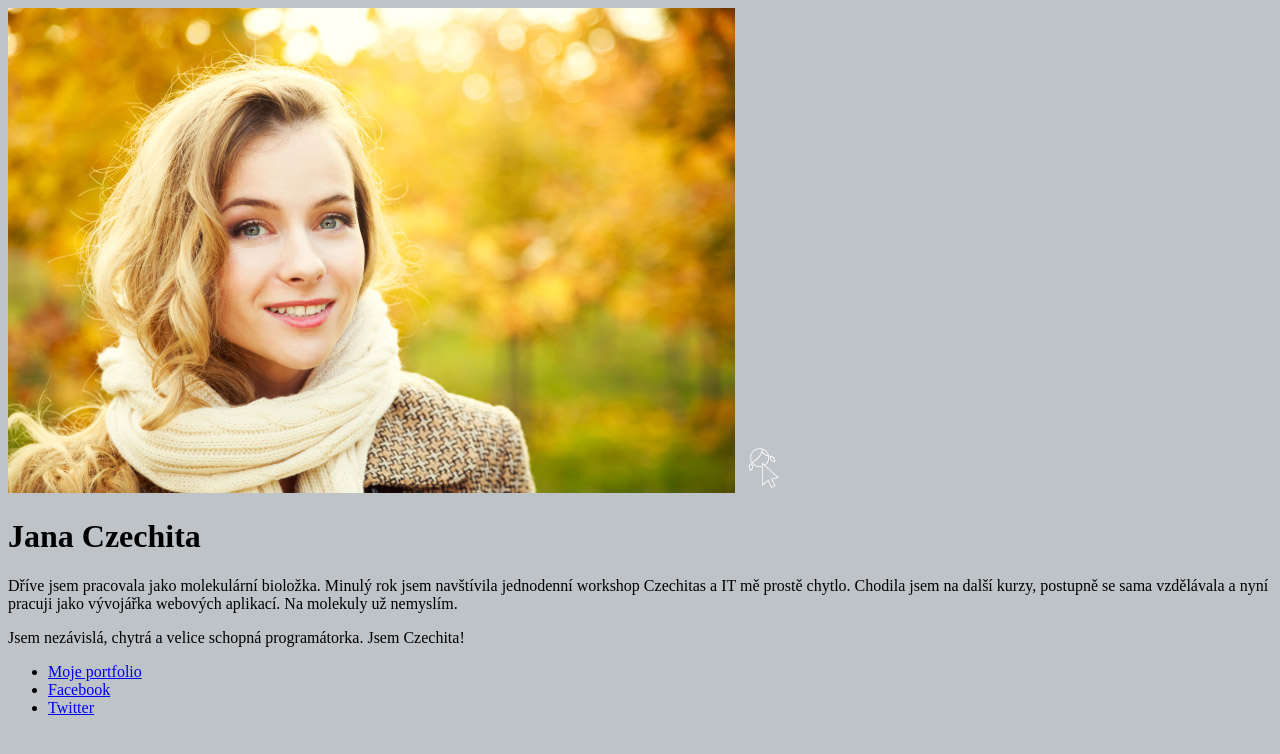
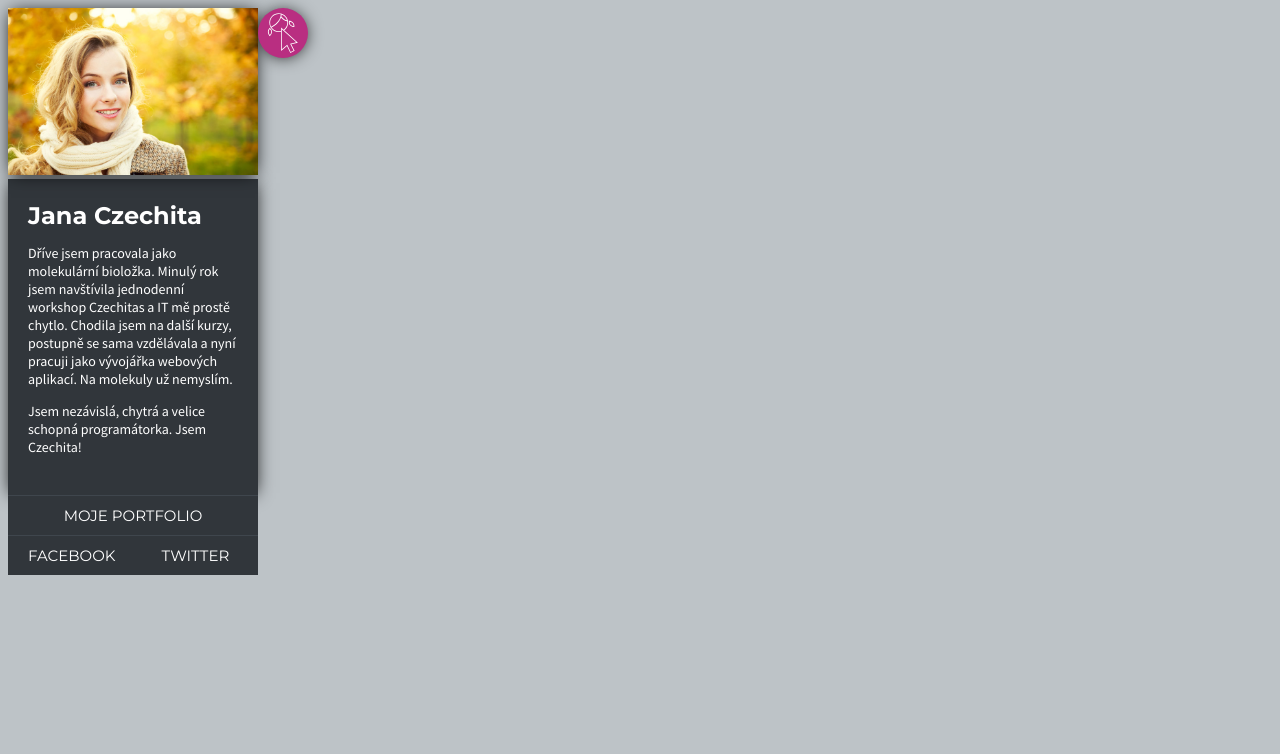
Before and after one commit to tvorimweb-2020-praha-jaro/projekt02-profil-Andy944, a plain HTML site: page index.html in a window 1280 px wide. Drawn offline with Linux system fonts and the light colour scheme.

Commit message:
ukol3: hotovo
1) Nevedela jsem, jak odstranit tu mezeru mezi obrazkem a tim obdelnikem s textem pod tim
2) Dale jsem nevedela, jak posunout to ruzove logo na spravne misto

```diff
--- a/index.html
+++ b/index.html
@@ -5,6 +5,11 @@
         <meta name="viewport" content="width=device-width, initial-scale=1">
         <title>Profil: Jana Czechita</title>
         <link rel="stylesheet" type="text/css" href="style.css">
+
+        <link href="https://fonts.googleapis.com/css?family=Montserrat:400,400i,700,700i|Source+Sans+Pro:400,400i,700,700i&display=swap&subset=latin-ext" rel="stylesheet">
+
+
+
     </head>
     <body>
 
--- a/style.css
+++ b/style.css
@@ -16,4 +16,90 @@ html { box-sizing: border-box; }
 
 body {
     background-color: #bdc3c7;
+    font-family: 'Source Sans Pro', sans-serif;
 }
+
+.jmeno {
+    color: white;
+    font-family: 'Montserrat', sans-serif ;
+    font-size: 24px;
+    padding-top: 22px;
+    margin: 0;
+}
+
+.odkazy {
+    width: 250px;
+    margin: 0;
+	padding: 0;
+    background-color: #31363b;
+    font-family: 'Montserrat', serif ;
+    text-transform: uppercase;
+    font-size: 15px;
+}
+
+
+.odkazy li.portfolio {
+    display: block;
+    text-align: center;
+    border-bottom: 1px solid #3f464d ;
+    border-top: 1px solid #3f464d ;
+	margin: 0;
+	padding: 0;
+}
+
+.odkazy li.facebook,
+li.twitter {
+    display: inline-block;
+    text-align: center;
+    width: 125px;
+	margin: 0;
+	padding: 0;
+}
+
+.odkazy a {
+	display: block;
+	padding: 10px 20px;
+	color: white;
+	text-decoration: none;
+}
+
+
+/* Prechody ramecku */
+.odkazy li.facebook:hover {
+	background-color: #3b5998;
+}
+.odkazy li.twitter:hover {
+	background-color: #1da1f2;
+}
+.odkazy li.portfolio:hover {
+	background-color: #e74c3c;
+}
+
+/* cely ten ramecek */
+.obsah {
+    color: white;
+    background-color: #31363b;
+    box-shadow: 0px 1px 17px -3px #000000    ;
+    width: 250px;
+    /* text-align: left; */
+    padding-left: 20px;
+    padding-bottom: 25px;
+    padding-right: 20px;
+    font-size: 14px;
+}
+
+
+.foto {
+    width: 250px;
+    margin: 0;
+    box-shadow: 0px 1px 17px -3px #000000    ;
+
+}
+
+/* Czechitas logo ruzove kolecko */
+.logo{
+    border-radius: 50%;
+    background-color: #b92e81;
+    position: absolute;
+    box-shadow: 0px 1px 17px -3px #000000    ;
+}
```
